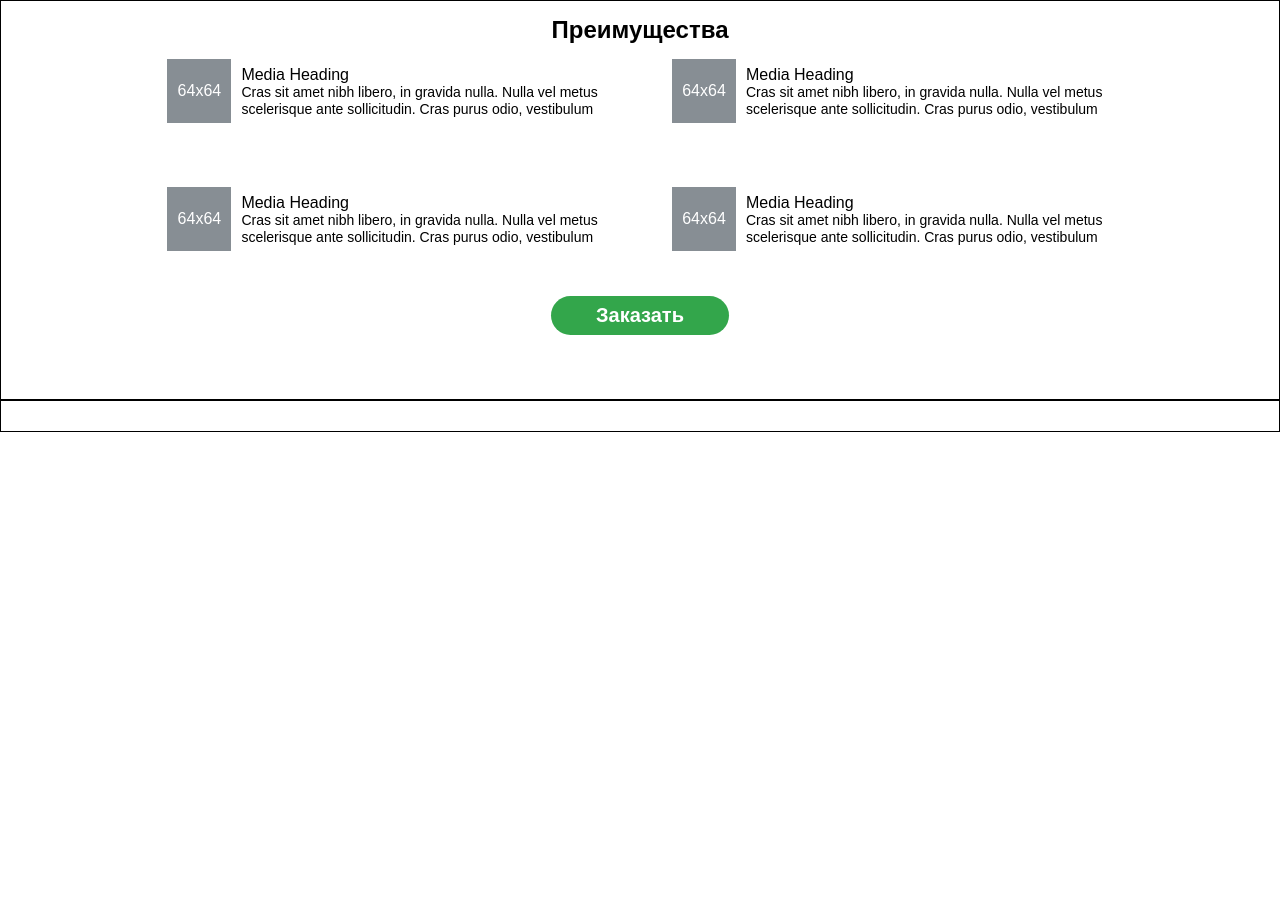
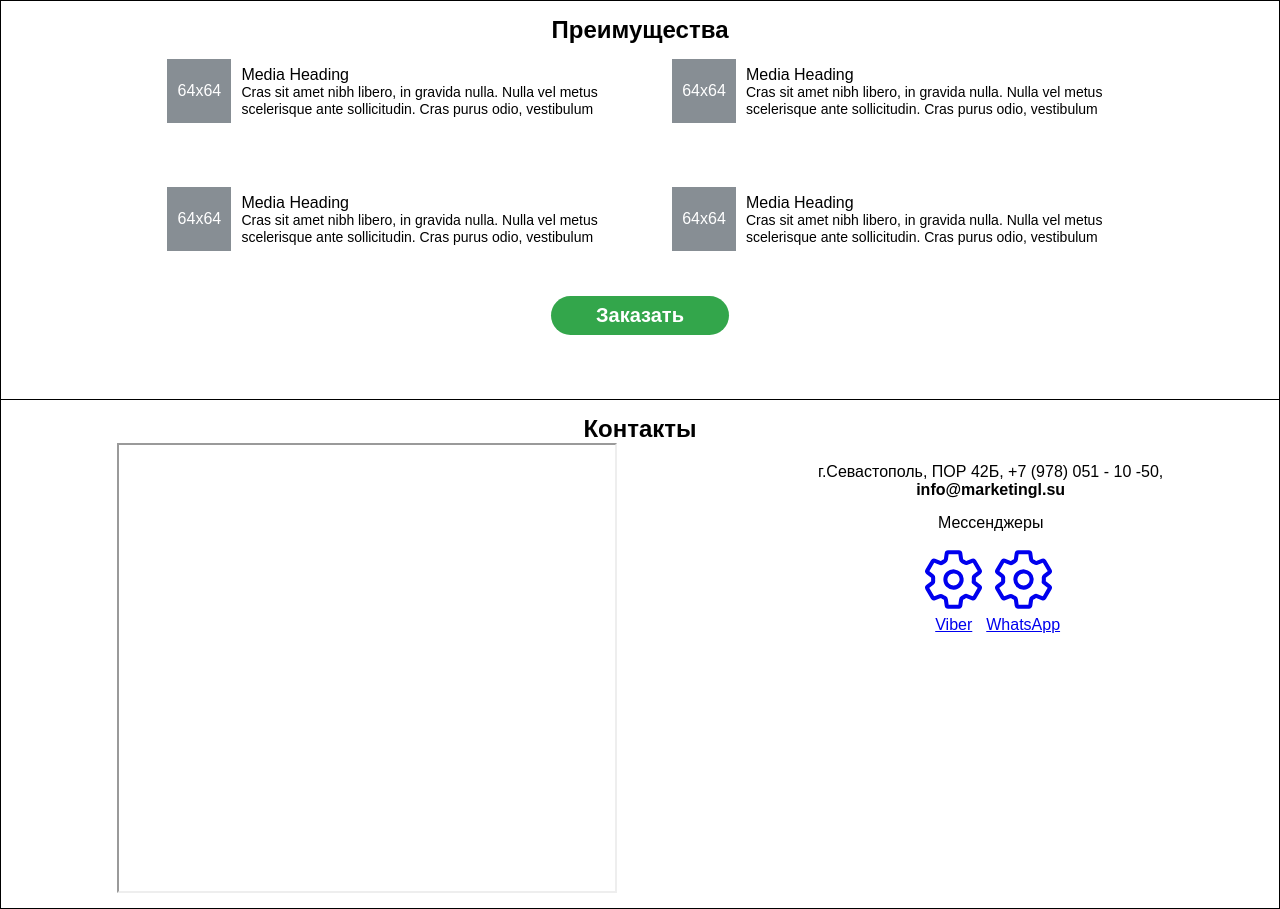
Before and after one commit to LogotipX/test-task-image-marketing, a website: page index.html in a window 1280 px wide. Shown: the part 821-1730 px from the top of the page. Before the commit the page ends 1253 px from the top, so only its background shows below. Drawn offline with nearby package versions, Linux system fonts and the light colour scheme; files that its build step writes are made by us from their sources.

Commit message:
feat: add Contacts block

```diff
--- a/index.html
+++ b/index.html
@@ -137,14 +137,81 @@
 
       <div class="contacts">
         <div class="container">
-          <h3 class="contacts__title">
-
-          </h3>
+          <h3 class="contacts__title">Контакты</h3>
           <div class="contacts__inner">
-
+            <div class="contacts__map">
+              <iframe
+                src="https://yandex.ru/map-widget/v1/-/CCURvSSNkB"
+                frameborder="1"
+                allowfullscreen="true"
+                width="100%"
+                height="100%"
+                style="position: relative"
+              ></iframe>
+            </div>
+            <div class="contacts__info">
+              <p>
+                г.Севастополь, ПОР 42Б, +7 (978) 051 - 10 -50,
+                <b>info@marketingl.su</b>
+              </p>
+              <div class="contacts__messengers">
+                <div class="messengers__title">Мессенджеры</div>
+                <div class="messengers__list">
+                  <div class="messenger__item">
+                    <a
+                      href="viber://chat?number=%2B79780511050"
+                      target="_blank"
+                    >
+                      <svg
+                        xmlns="http://www.w3.org/2000/svg"
+                        class="ionicon"
+                        viewBox="0 0 512 512"
+                      >
+                        <title>Settings</title>
+                        <path
+                          d="M262.29 192.31a64 64 0 1057.4 57.4 64.13 64.13 0 00-57.4-57.4zM416.39 256a154.34 154.34 0 01-1.53 20.79l45.21 35.46a10.81 10.81 0 012.45 13.75l-42.77 74a10.81 10.81 0 01-13.14 4.59l-44.9-18.08a16.11 16.11 0 00-15.17 1.75A164.48 164.48 0 01325 400.8a15.94 15.94 0 00-8.82 12.14l-6.73 47.89a11.08 11.08 0 01-10.68 9.17h-85.54a11.11 11.11 0 01-10.69-8.87l-6.72-47.82a16.07 16.07 0 00-9-12.22 155.3 155.3 0 01-21.46-12.57 16 16 0 00-15.11-1.71l-44.89 18.07a10.81 10.81 0 01-13.14-4.58l-42.77-74a10.8 10.8 0 012.45-13.75l38.21-30a16.05 16.05 0 006-14.08c-.36-4.17-.58-8.33-.58-12.5s.21-8.27.58-12.35a16 16 0 00-6.07-13.94l-38.19-30A10.81 10.81 0 0149.48 186l42.77-74a10.81 10.81 0 0113.14-4.59l44.9 18.08a16.11 16.11 0 0015.17-1.75A164.48 164.48 0 01187 111.2a15.94 15.94 0 008.82-12.14l6.73-47.89A11.08 11.08 0 01213.23 42h85.54a11.11 11.11 0 0110.69 8.87l6.72 47.82a16.07 16.07 0 009 12.22 155.3 155.3 0 0121.46 12.57 16 16 0 0015.11 1.71l44.89-18.07a10.81 10.81 0 0113.14 4.58l42.77 74a10.8 10.8 0 01-2.45 13.75l-38.21 30a16.05 16.05 0 00-6.05 14.08c.33 4.14.55 8.3.55 12.47z"
+                          fill="none"
+                          stroke="currentColor"
+                          stroke-linecap="round"
+                          stroke-linejoin="round"
+                          stroke-width="32"
+                        />
+                      </svg>
+                      <div>Viber</div>
+                    </a>
+                  </div>
+                  <div class="messenger__item">
+                    <a href="https://wa.me/+79780511050" target="_blank">
+                      <svg
+                        xmlns="http://www.w3.org/2000/svg"
+                        class="ionicon"
+                        viewBox="0 0 512 512"
+                      >
+                        <title>Settings</title>
+                        <path
+                          d="M262.29 192.31a64 64 0 1057.4 57.4 64.13 64.13 0 00-57.4-57.4zM416.39 256a154.34 154.34 0 01-1.53 20.79l45.21 35.46a10.81 10.81 0 012.45 13.75l-42.77 74a10.81 10.81 0 01-13.14 4.59l-44.9-18.08a16.11 16.11 0 00-15.17 1.75A164.48 164.48 0 01325 400.8a15.94 15.94 0 00-8.82 12.14l-6.73 47.89a11.08 11.08 0 01-10.68 9.17h-85.54a11.11 11.11 0 01-10.69-8.87l-6.72-47.82a16.07 16.07 0 00-9-12.22 155.3 155.3 0 01-21.46-12.57 16 16 0 00-15.11-1.71l-44.89 18.07a10.81 10.81 0 01-13.14-4.58l-42.77-74a10.8 10.8 0 012.45-13.75l38.21-30a16.05 16.05 0 006-14.08c-.36-4.17-.58-8.33-.58-12.5s.21-8.27.58-12.35a16 16 0 00-6.07-13.94l-38.19-30A10.81 10.81 0 0149.48 186l42.77-74a10.81 10.81 0 0113.14-4.59l44.9 18.08a16.11 16.11 0 0015.17-1.75A164.48 164.48 0 01187 111.2a15.94 15.94 0 008.82-12.14l6.73-47.89A11.08 11.08 0 01213.23 42h85.54a11.11 11.11 0 0110.69 8.87l6.72 47.82a16.07 16.07 0 009 12.22 155.3 155.3 0 0121.46 12.57 16 16 0 0015.11 1.71l44.89-18.07a10.81 10.81 0 0113.14 4.58l42.77 74a10.8 10.8 0 01-2.45 13.75l-38.21 30a16.05 16.05 0 00-6.05 14.08c.33 4.14.55 8.3.55 12.47z"
+                          fill="none"
+                          stroke="currentColor"
+                          stroke-linecap="round"
+                          stroke-linejoin="round"
+                          stroke-width="32"
+                        />
+                      </svg>
+                      <div>WhatsApp</div>
+                    </a>
+                  </div>
+                </div>
+                <!-- /.messenger__list -->
+              </div>
+              <!-- /.contacts__messengers -->
+            </div>
+            <!-- /.contacts__info -->
           </div>
+          <!-- contacts__inner -->
         </div>
+        <!-- /.container -->
       </div>
+      <!-- /.contacts -->
     </main>
 
     <script
--- a/style.scss
+++ b/style.scss
@@ -204,7 +204,7 @@ body {
 .benefits-block {
   margin-top: 65px;
 
-  & > * {
+  & > .container {
     display: flex;
     flex-wrap: wrap;
     justify-content: center;
@@ -212,6 +212,7 @@ body {
     padding-right: 13%;
     padding-left: 13%;
     padding-bottom: 5%;
+    border-bottom: 0;
   }
 
   .benefits__title {
@@ -262,3 +263,57 @@ body {
     }
   }
 }
+
+.contacts {
+  .container {
+    text-align: center;
+
+    .contacts__title {
+      font-size: x-large;
+    }
+
+    .contacts__inner {
+      display: flex;
+      flex-wrap: wrap;
+
+      .contacts__map {
+        position: relative;
+        overflow: hidden;
+
+        width: 100%;
+        max-width: 500px;
+        min-width: 350px;
+        height: 450px;
+
+        margin: 0 auto;
+      }
+
+      .contacts__info {
+        margin: 0 auto;
+        padding-top: 20px;
+
+        &,
+        & > * {
+          display: flex;
+          flex-direction: column;
+          align-items: center;
+        }
+
+        .messengers__title {
+          padding-top: 15px;
+        }
+
+        .messengers__list {
+          display: flex;
+          margin-top: 15px;
+
+          .messenger__item {
+            svg {
+              width: 65px;
+            }
+          }
+        }
+      }
+    }
+  }
+}
```
Also changed, not shown: assets/settings.svg (added).
